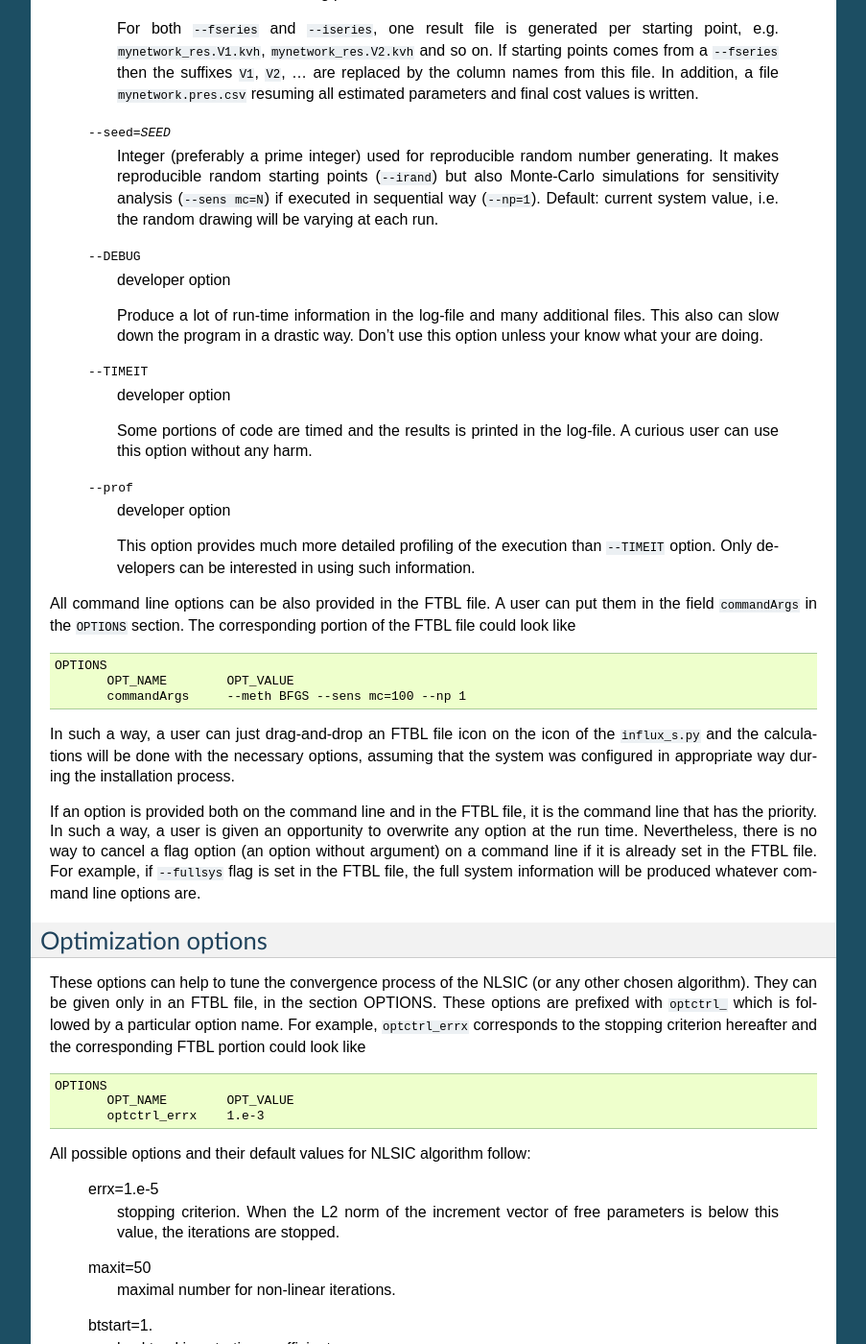
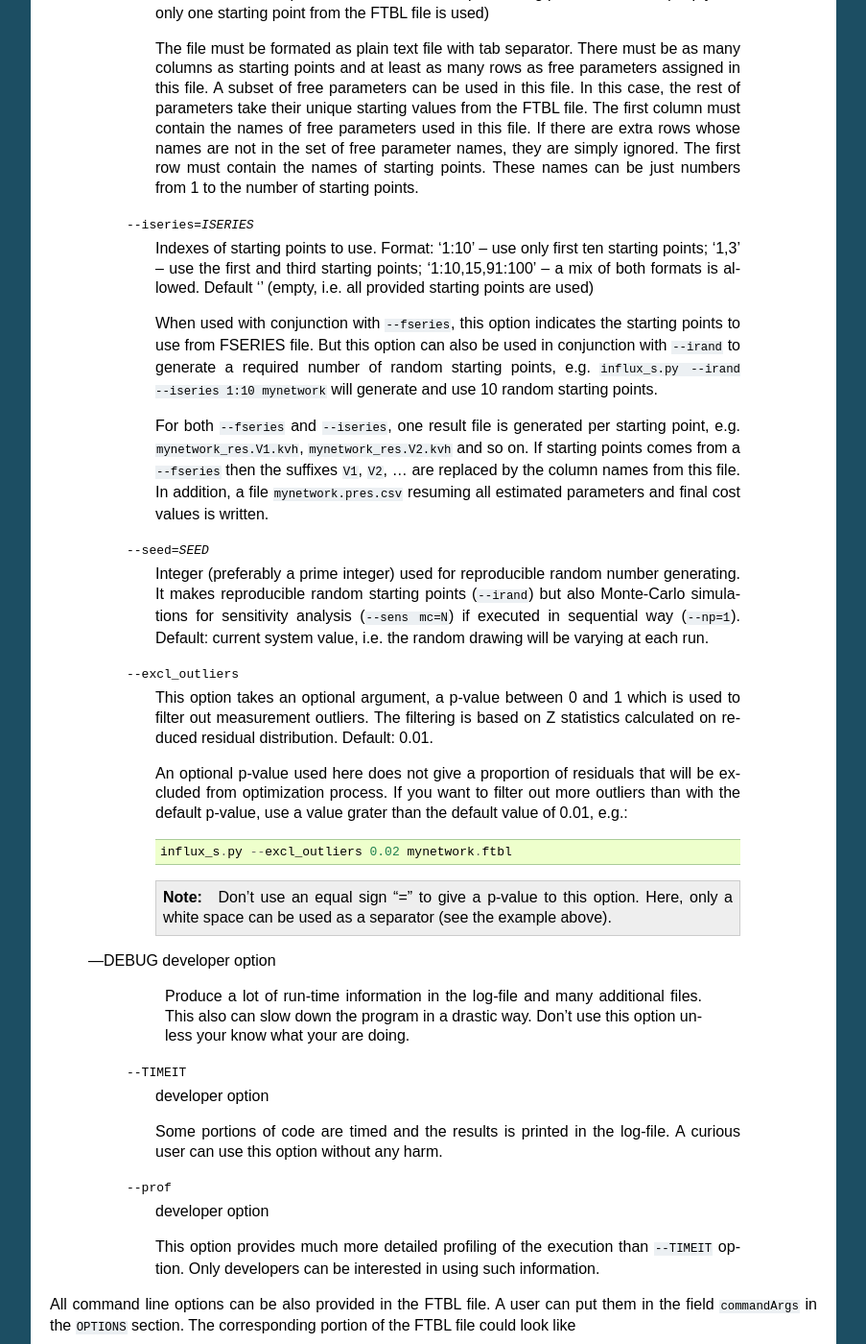
Before and after one commit to sgsokol/influx, a Sphinx documentation site: the page built from doc/manual.rst, in a window 1280 px wide and 1400 px high, scrolled down 3663 px. Shown: the whole window at 96% size, without its empty margins (198-1101 px from the left). Built offline with Sphinx 7.4.7, drawn with Linux system fonts in a browser that asks for light colours; some of the changed text lies outside the part shown.

Commit message:
an example on running many ftbls is added; --excl_outliers is described;

```diff
--- a/doc/manual.rst
+++ b/doc/manual.rst
@@ -17,6 +17,11 @@
 
 moreover we supposed ``influx_s.py`` is in the PATH variable.
 
+In a high throuput context, it can be useful to proceed many FTBL files in parallel. This can be done by giving all the FTBL names in a command line, e.g.: ::
+
+ $ influx_s.py mynetwork1 mynetwork2
+
+and so on. All files are then proceeded in separate independent processes launched almost simultaniously. It is an operating system who is in charge to make a repartition of all these processes among all available CPUs and cores.
 
 Sometimes, particular cases need usage of special options of ``influx_s``. The list of available options can be seen by running::
 
@@ -34,7 +39,7 @@
 
  $ influx_s.py --meth=BFGS mynetwork
 
-The option names can be shortened till a non ambiguous interpretation is possible, e.g in the previous example, the option could be shortened as ``--m BFGS`` or ``--m=BFGS`` because there is no other option name starting by a letter ``m``. But an option ``--no`` could not be distinguished between ``--noopt`` and ``--noscale``. So at least ``--nos`` (for ``--noscale``) or ``--noo`` (for ``--noopt``) should be provided.
+The option names can be shortened till a non ambiguous interpretation is possible, e.g in the previous example, the option could be shortened as ``--m BFGS`` or ``--m=BFGS`` because there is no other option name starting by a letter ``m``. But an option ``--no`` could not be distinguished between ``--noopt`` and ``--noscale``. So at least ``--nos`` (for ``--noscale``) or ``--noo`` (for ``--noopt``) should be provided. There is only one option that does not admit a usage of an equal sign to provide an argument, it is ``--excl_outliers``. Use only a space character to provide an argument to this option when required.
 
 Here after the available options with their full names are enumerated and detailed.
 
@@ -103,7 +108,17 @@
 
                      For both ``--fseries`` and ``--iseries``, one result file is generated per starting point, e.g. ``mynetwork_res.V1.kvh``, ``mynetwork_res.V2.kvh`` and so on. If starting points comes from a ``--fseries`` then the suffixes ``V1``, ``V2``, ... are replaced by the column names from this file. In addition, a file ``mynetwork.pres.csv`` resuming all estimated parameters and final cost values is written.
   --seed=SEED        Integer (preferably a prime integer) used for reproducible random number generating. It makes reproducible random starting points (``--irand``) but also Monte-Carlo simulations for sensitivity analysis (``--sens mc=N``) if executed in sequential way (``--np=1``). Default: current system value, i.e. the random drawing will be varying at each run.
-  --DEBUG          developer option
+  --excl_outliers    This option takes an optional argument, a p-value between 0 and 1 which is used to filter out measurement outliers. The filtering is based on Z statistics calculated on reduced residual distribution. Default: 0.01.
+
+                     An optional p-value used here does not give a proportion of residuals that will be excluded from optimization process. If you want to filter out more outliers than with the default p-value, use a value grater than the default value of 0.01, e.g.: ::
+
+                      influx_s.py --excl_outliers 0.02 mynetwork.ftbl
+
+                     .. note::
+
+                      Don't use an equal sign "=" to give a p-value to this option. Here, only a white space can be used as a separator (see the example above).
+
+ --DEBUG          developer option
 
                    Produce a lot of run-time information in the log-file and many additional files. This also can slow down the program in a drastic way. Don't use this option unless your know what your are doing.
   --TIMEIT         developer option
```
